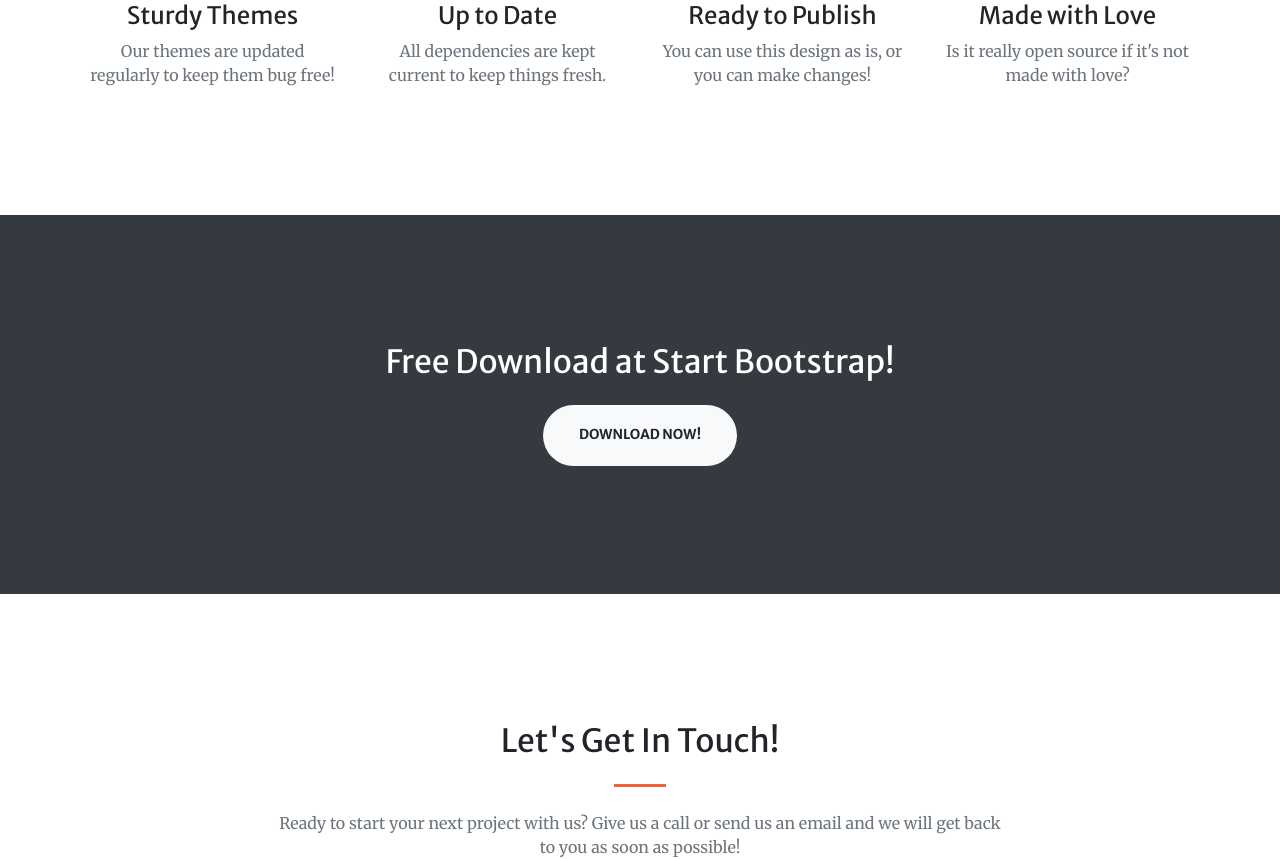
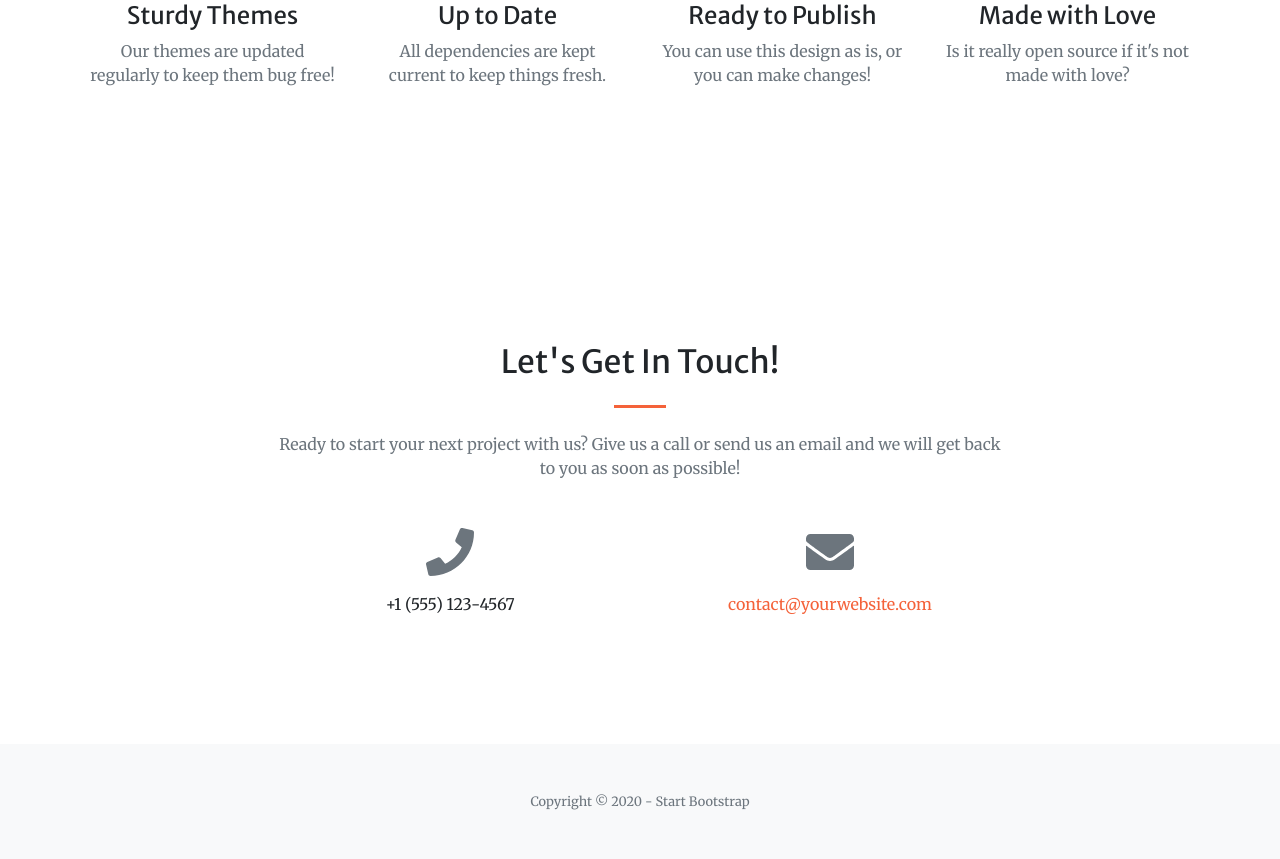
Before and after one commit to youpiyoful/how_i_meet_your_better, a Django app: page / in a window 1280 px wide. Shown: the part 1629-2488 px from the top of the page. After the commit the page ends 2439 px from the top, so only its background shows below. Run offline with Django 3.2, Linux system fonts and the light colour scheme; some libraries are stand-ins or nearby versions.

Commit message:
[delete] i delete an unuse section

```diff
--- a/business/templates/business/base.html
+++ b/business/templates/business/base.html
@@ -114,15 +114,6 @@
     </section>
     <!-- Portfolio-->
     {% block product-results %}{% endblock %}
-    </section>
-    <!-- Call to action-->
-    <section class="page-section bg-dark text-white">
-        <div class="container text-center">
-            <h2 class="mb-4">Free Download at Start Bootstrap!</h2>
-            <a class="btn btn-light btn-xl" href="https://startbootstrap.com/themes/creative/">Download Now!</a>
-        </div>
-    </section>
-    <!-- Contact-->
     <section class="page-section" id="contact">
         <div class="container">
             <div class="row justify-content-center">
```
